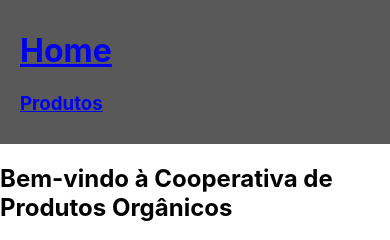
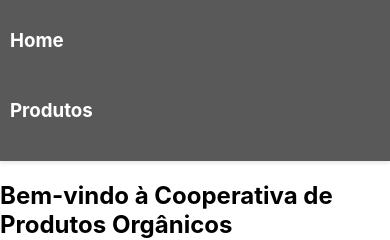
Before and after one commit to gabrielaAlmeida10/eco_basket, a React (Create React App) app: page / in a window 390 px wide. Shown: the top 240 px of the page. Built offline with nearby package versions, Linux system fonts and the light colour scheme.

Commit message:
fix: menu css

```diff
--- a/src/components/Menu/menu.css
+++ b/src/components/Menu/menu.css
@@ -1,56 +1,64 @@
-header {
+#main-header {
+  display: flex;
   background-color: rgba(51, 51, 51, 0.81);
+  padding: 10px 20px;
   color: #fff;
-  padding: 10px 20px;
+  box-shadow: 0 2px 4px rgba(0, 0, 0, 0.1);
 }
 
-nav {
+.header-content {
   display: flex;
   justify-content: space-between;
   align-items: center;
-  width: 100%;
 }
 
-nav ul {
-  list-style-type: none;
-  margin: 0;
-  padding: 0;
+/* Estilo para o link "Produtos" à esquerda */
+.header-content .left-menu {
+  display: flex;
+  align-items: center;
 }
 
-nav ul li {
-  display: inline;
+/* Estilo para os links no menu */
+.header-content a {
+  text-decoration: none;
+  color: #fff;
+  margin-right: 20px;
+  font-weight: bold;
+}
+
+/* Estilo do hover nos links */
+.header-content a:hover {
+  color: #ff6600;
+}
+
+/* Estilo para o carrinho e o login/cadastro à direita */
+.header-content .right-menu {
+  display: flex;
+  align-items: center;
+}
+
+.header-content .right-menu img {
+  max-width: 40px;
+  height: auto;
   margin-right: 20px;
 }
 
-nav ul li a {
-  text-decoration: none;
-  color: #fff;
-  font-weight: bold;
+/* Responsividade para o menu */
+@media (max-width: 768px) {
+  #main-header {
+    padding: 10px;
   }
 
-nav ul li a:hover {
-  color: #ff6600;
-}
-.menu {
-  list-style-type: none;
-  margin: 0;
-  padding: 0;
-  display: flex;
+  .header-content {
+    flex-direction: column;
+    align-items: flex-start;
   }
 
-.menu-item {
-  margin-right: 20px;
+  .header-content a {
+    margin-bottom: 10px;
   }
 
-.menu-item:last-child {
+  .header-content a:last-child {
     margin-right: 0;
   }
-
-.right-menu {
-  margin-left: auto;
 }
-
-.menu-item img {
-  max-width: 40px;
-  height: auto;
-}
--- a/src/components/Menu/menu.js
+++ b/src/components/Menu/menu.js
@@ -7,10 +7,10 @@ const Menu = () => {
     <header id="main-header">
       <div className="header-content">
         <Link to="/home">
-          <h1>Home</h1>
+          <h3>Home</h3>
         </Link>
-        <Link to="/products">
-          <h3>Produtos</h3>
+        <Link to="/products" className="left-menu">
+          <h3 >Produtos</h3>
         </Link>
       </div>
     </header>
```
Lines whose indentation alone changed are shown as unchanged.
